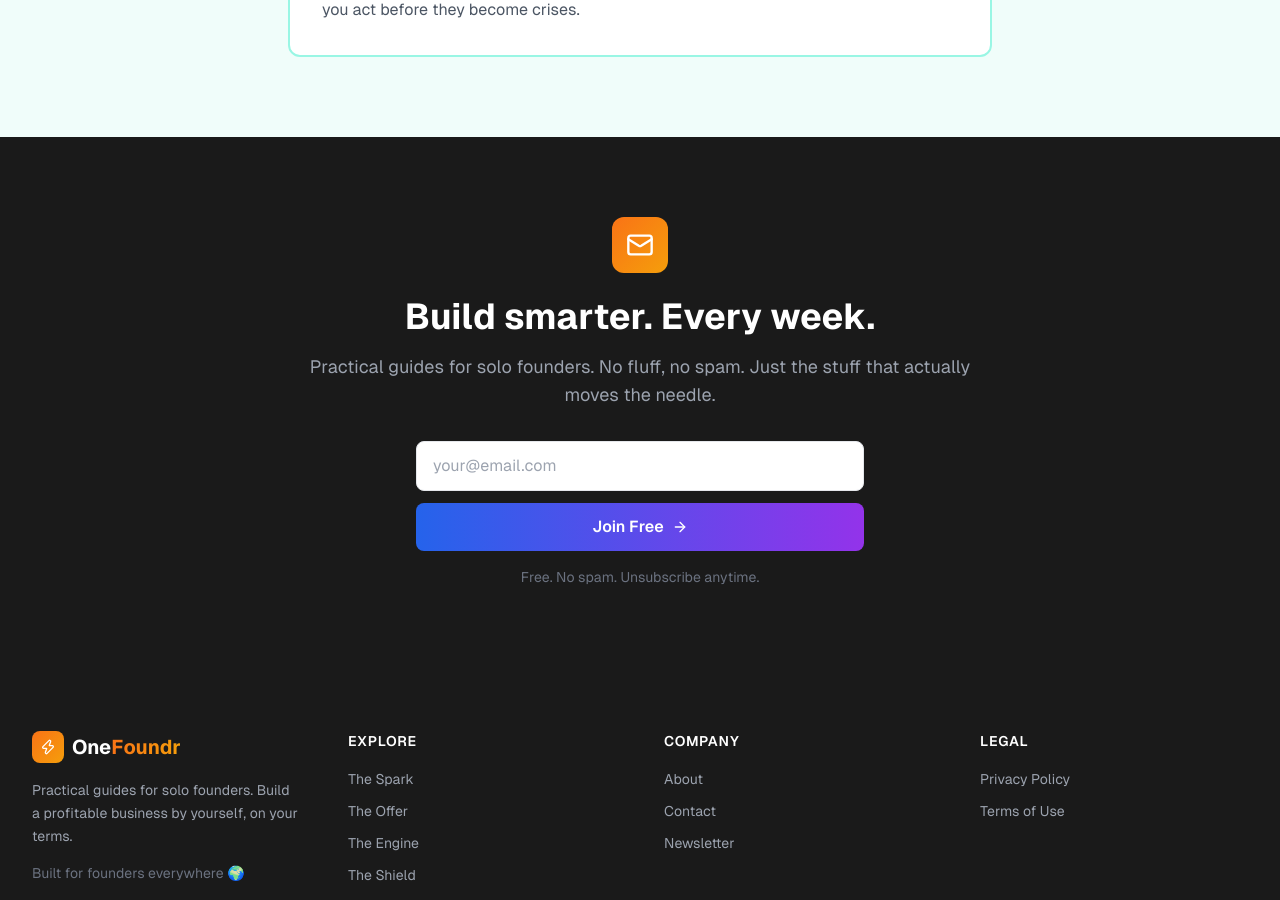
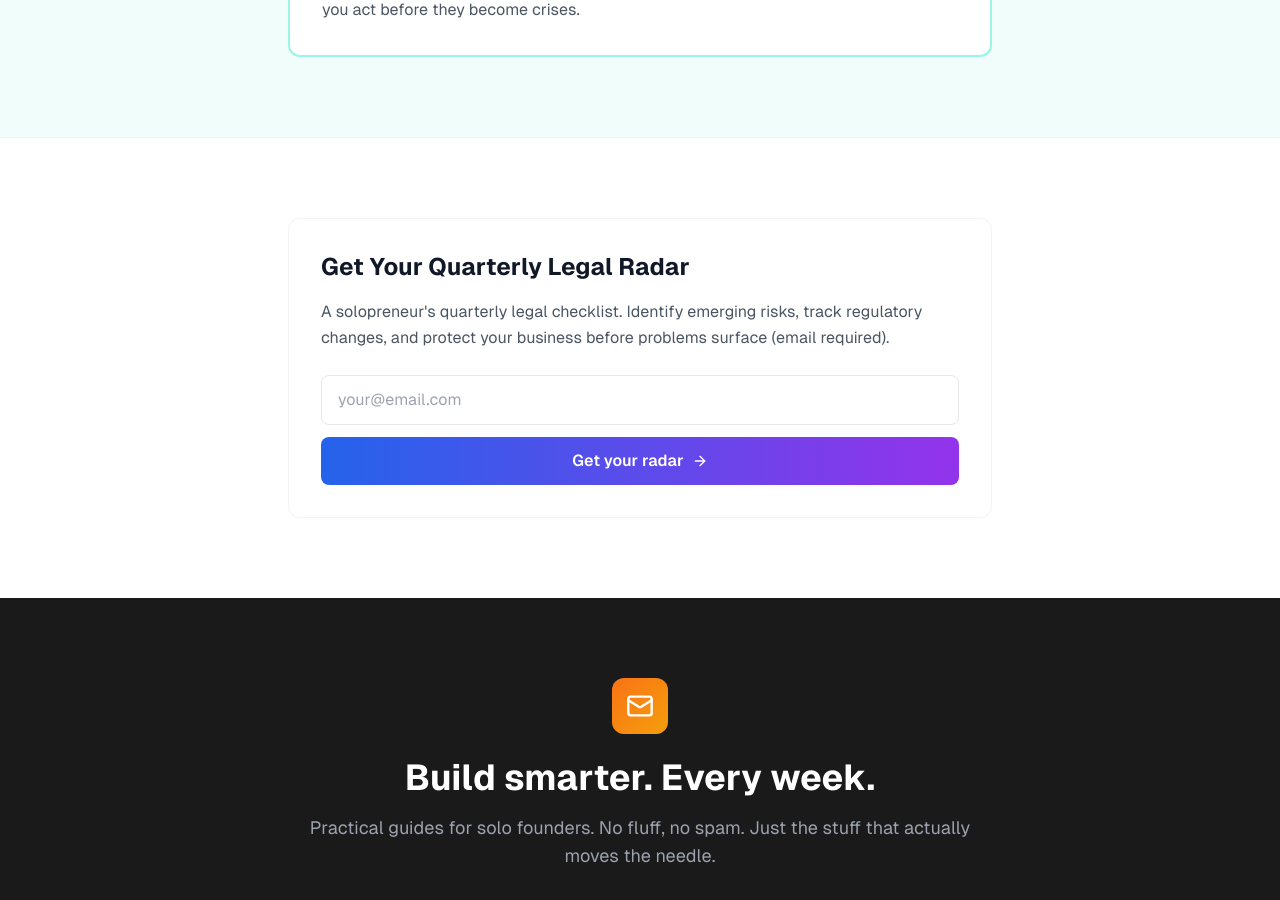
Before and after one commit to biso2005/-onefoundr.ver1, a Next.js app: page /shield/legal-risk-library in a window 1280 px wide. Shown: the part 6800-7700 px from the top of the page. Built offline with nearby package versions, Linux system fonts and the light colour scheme.

Commit message:
MOAT 3 & 4: add gated CTAs for benefits audit and legal radar

```diff
--- a/src/app/shield/benefits-builder/page.tsx
+++ b/src/app/shield/benefits-builder/page.tsx
@@ -4,6 +4,7 @@ import type { Metadata } from 'next'
 import { useState } from 'react'
 import { Shield, TrendingUp, DollarSign, Heart, Umbrella, Clock, AlertCircle, CheckCircle2 } from 'lucide-react'
 import NewsletterCTA from '@/components/NewsletterCTA'
+import EmailSignupForm from '@/components/EmailSignupForm'
 
 export default function BenefitsBuilderPage() {
   const [monthlyIncome, setMonthlyIncome] = useState<number>(3000)
@@ -339,6 +340,23 @@ export default function BenefitsBuilderPage() {
         </div>
       </section>
 
+      {/* Gated Benefits Audit CTA */}
+      <section className="py-16 md:py-20 border-t border-gray-100">
+        <div className="max-w-3xl mx-auto px-4 sm:px-6 lg:px-8">
+          <div className="bg-white rounded-xl border border-gray-100 p-8">
+            <h3 className="text-2xl font-bold text-gray-900 mb-4">Get Your Benefits Audit Worksheet</h3>
+            <p className="text-gray-600 mb-6">Export your calculator results and receive a personalized benefits audit worksheet (email required). Identify your gaps and create an action plan.</p>
+            <EmailSignupForm
+              variant="stacked"
+              buttonText="Get your audit"
+              placeholder="your@email.com"
+              successMessage="Your audit worksheet is ready"
+              leadMagnetFile="/downloads/benefits-builder-audit.pdf"
+            />
+          </div>
+        </div>
+      </section>
+
       <NewsletterCTA />
     </div>
   )
--- a/src/app/shield/legal-risk-library/page.tsx
+++ b/src/app/shield/legal-risk-library/page.tsx
@@ -1,6 +1,7 @@
 import type { Metadata } from 'next'
 import { AlertTriangle, Lock, Globe, CheckCircle2, Zap, Eye, BookOpen } from 'lucide-react'
 import NewsletterCTA from '@/components/NewsletterCTA'
+import EmailSignupForm from '@/components/EmailSignupForm'
 
 export const metadata: Metadata = {
   title: 'Legal Risk Library — Solopreneur Legal Radar',
@@ -303,6 +304,23 @@ export default function LegalRiskLibraryPage() {
         </div>
       </section>
 
+      {/* Gated Legal Radar CTA */}
+      <section className="py-16 md:py-20 border-t border-gray-100">
+        <div className="max-w-3xl mx-auto px-4 sm:px-6 lg:px-8">
+          <div className="bg-white rounded-xl border border-gray-100 p-8">
+            <h3 className="text-2xl font-bold text-gray-900 mb-4">Get Your Quarterly Legal Radar</h3>
+            <p className="text-gray-600 mb-6">A solopreneur's quarterly legal checklist. Identify emerging risks, track regulatory changes, and protect your business before problems surface (email required).</p>
+            <EmailSignupForm
+              variant="stacked"
+              buttonText="Get your radar"
+              placeholder="your@email.com"
+              successMessage="Your legal radar checklist is ready"
+              leadMagnetFile="/downloads/legal-risk-radar.pdf"
+            />
+          </div>
+        </div>
+      </section>
+
       <NewsletterCTA />
     </div>
   )
```
Also changed, not shown: 2 other files (tests, documents, lock files or other folders).
